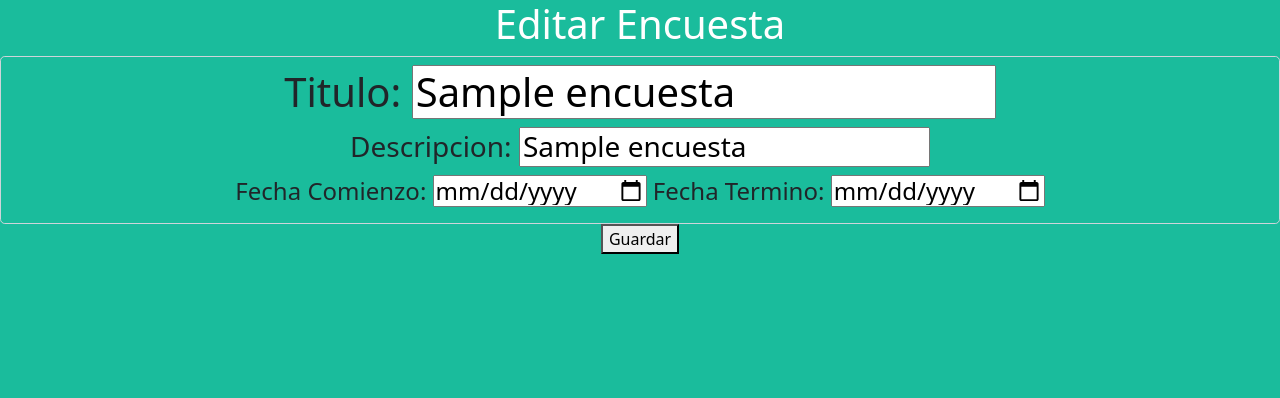
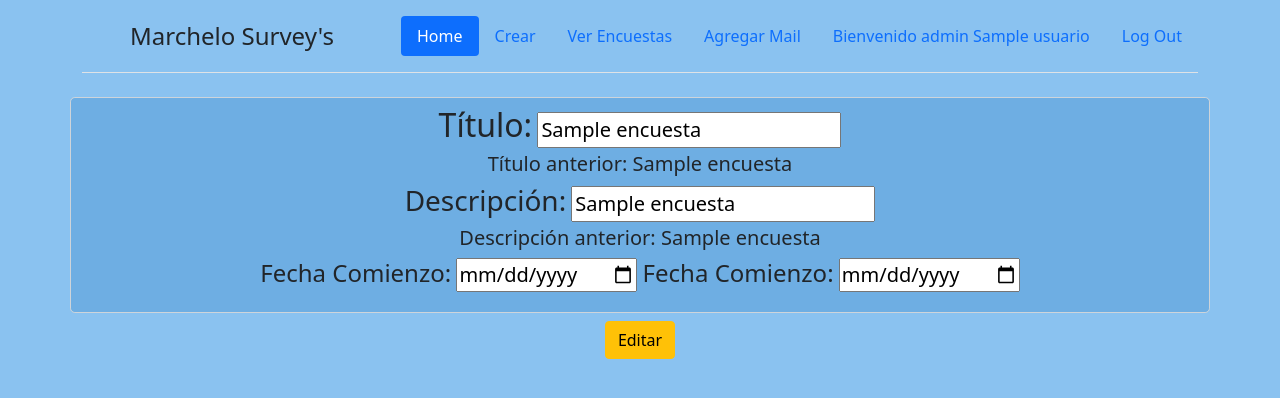
Before and after one commit to CitreaStricta/IS2, a Flask app: page /editarEncuesta/1/ in a window 1280 px wide. Shown: the top 398 px of the page. Run offline with Flask 2, Linux system fonts and the light colour scheme; a user stored in the database is signed in; a database or web service that is not in the repository returns one stand-in record (values such as "Sample title"); some libraries are stand-ins or nearby versions.

Commit message:
Agregue elementos de bootstrap a agregar correos y a editar encuesta

```diff
--- a/app/admin/templates/admin/editarEncuesta.html
+++ b/app/admin/templates/admin/editarEncuesta.html
@@ -4,29 +4,35 @@
 	<meta charset="utf-8">
 	<meta name="viewport" content="width=device-width, initial-scale=1">
 	<link href="https://cdn.jsdelivr.net/npm/bootstrap@5.1.3/dist/css/bootstrap.min.css" rel="stylesheet" integrity="sha384-1BmE4kWBq78iYhFldvKuhfTAU6auU8tT94WrHftjDbrCEXSU1oBoqyl2QvZ6jIW3" crossorigin="anonymous">
-	<title>Crear Encuesta</title>
+	<title>Editar Encuesta</title>
 </head>
-<body style="background-color:#1ABC9C;">
+<body style="background-color:#8AC2F0;">
+	{% include 'public/nav_bar.html' %}
 	<center>
-	<h1 id="titulo" class="bd-title text-white" style="background-color: #1ABC9C;">Editar Encuesta</h1>
-	<div id="containerTitulo" class="form-control form-control-lg" style="background-color: #1ABC9C;" alt="Max-width 75%" align="center">
-		<h1>Titulo:
+	<!--h1 id="titulo" class="bd-title text-white" style="background-color: #1ABC9C;">Editar Encuesta</h1-->
+	<div id="containerTitulo" class="container form-control form-control-lg mb-2" style="background-color: #6EAEE3;" alt="Max-width 75%" align="center">
+		<div class="mb-2">
+			<label class="h2"for="titulo">Título:</label>
 			<input class="titulo" value="{{db_data[1]}}"></input>
-		</h1>
-		<h3>Descripcion:
+			<h5>Título anterior: {{db_data[1]}}</h5>
+		</div>
+		<div class="mb-2">
+			<label class="h3"for="descripcion">Descripción:</label>
 			<input class="descripcion" value="{{db_data[2]}}"></input>
-		</h3>
-		<h4>Fecha Comienzo:
+			<h5>Descripción anterior: {{db_data[2]}}</h5>
+		</div>
+		<div class="mb-2">
+			<label class="h4"for="fechaComienzo">Fecha Comienzo:</label>
 			<input class="fechaComienzo" type="date" value="{{db_data[3]}}"></input>
-			 Fecha Termino:
+			<label class="h4"for="fechaTermino">Fecha Comienzo:</label>
 			<input class="fechaTermino" type="date" value="{{db_data[4]}}"></input>
-		</h4>
+		</div>
 
 	</div>
 	<!--Container de preguntas-->
 	<!--div id="containerEncuesta" align="center" class="card bg-dark text-white w-75 p-3">
 	</div-->
-	<button id="save"  onclick="saveEdit('{{db_data[0]}}')"">Guardar</button> <!-- deberia ser saveSurvey -->
+	<button id="save" class="btn btn-warning" onclick="saveEdit('{{db_data[0]}}')"">Editar</button> <!-- deberia ser saveSurvey -->
 	</center>
 </body>
 </html>
```
Also changed, not shown: app/admin/templates/admin/agregarmails.html (+14 -9 lines).
